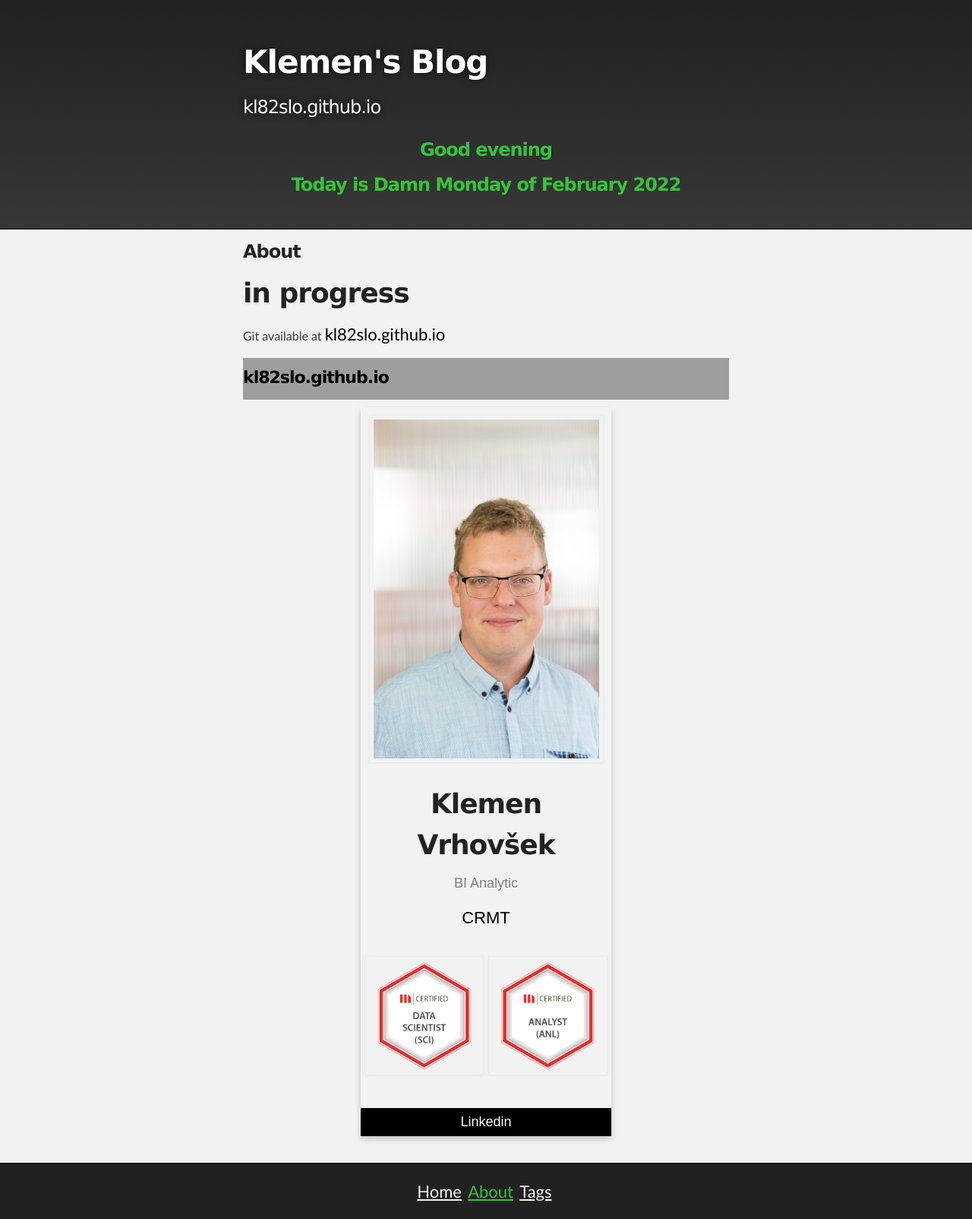
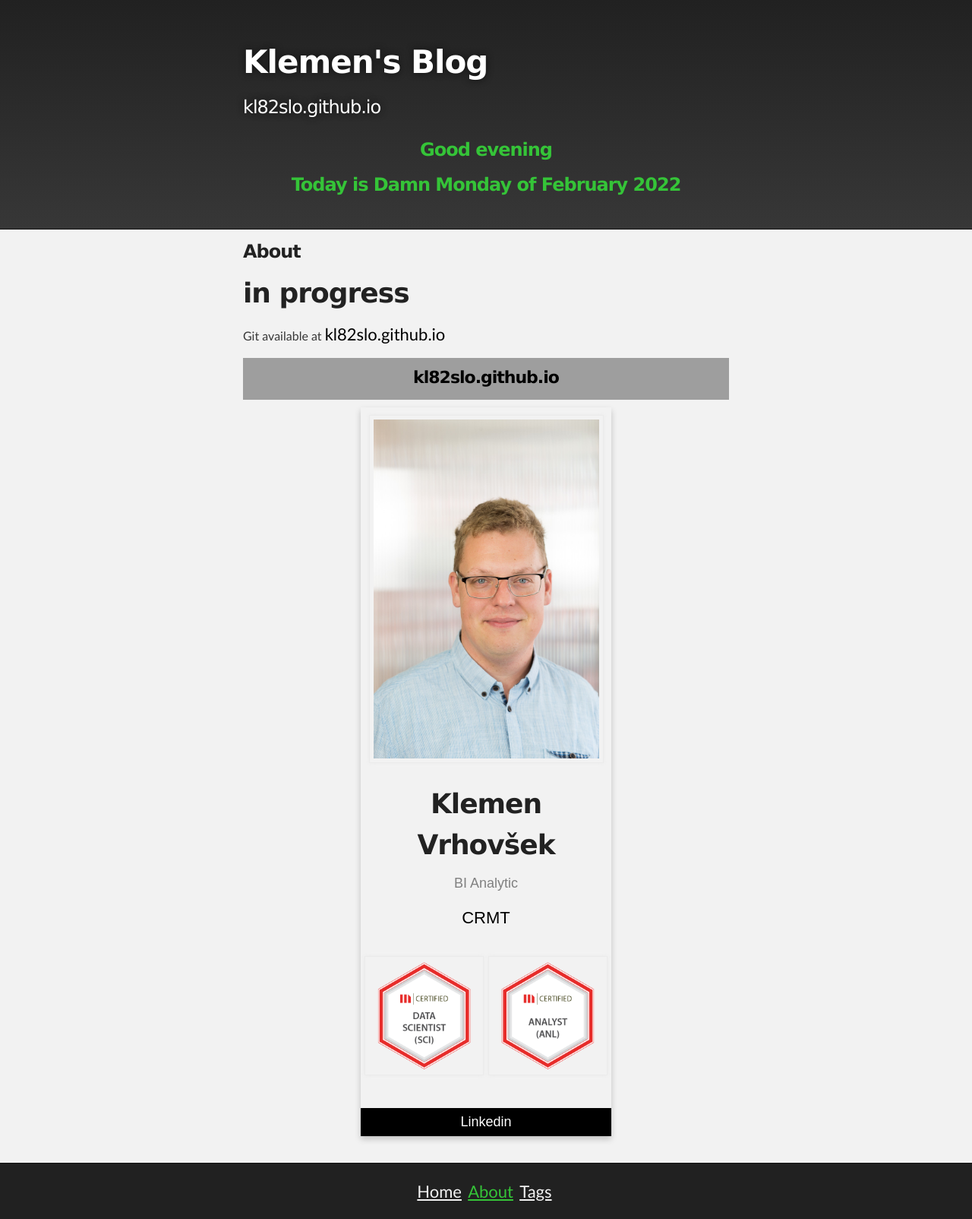
Before and after one commit to kl82slo/kl82slo.github.io, a Jekyll site: the page built from about.md, in a window 1280 px wide. Shown: the whole page at 76% size. Built offline with Jekyll 4.4.1, drawn with Linux system fonts in a browser that asks for light colours; grey boxes are pictures that could not be loaded.

Commit message:
Update about.md

```diff
--- a/about.md
+++ b/about.md
@@ -56,7 +56,7 @@
 </head>
 <body>
 
-<h2 style="text-align:center" style="font-size:30px"><a  href="https://github.com/kl82slo/kl82slo.github.io ">kl82slo.github.io </a></h2>
+<h2 style="text-align:center; font-size:30px"><a  href="https://github.com/kl82slo/kl82slo.github.io ">kl82slo.github.io </a></h2>
 
 <div class="card">
   <img src="/img/Info/klemenv.jpg" alt="Klemenv" style="width:90%">
```
